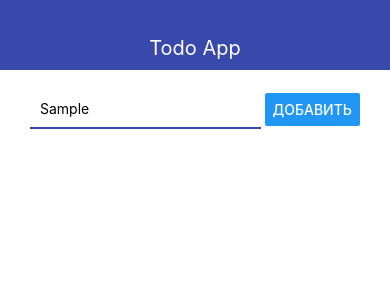
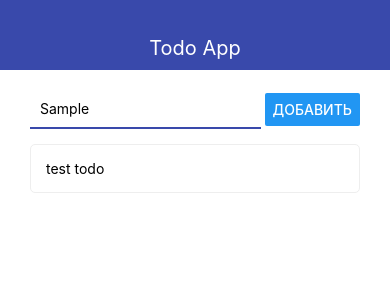
Before and after one commit to alex170485/ToDo_App_React_Native, a React Native app: screen / in a window 390 px wide. Both pictures are taken after typing "Sample" into the empty fields and a click on the button "ДОБАВИТЬ". Shown: the top 300 px of the page. Built offline with nearby package versions, Linux system fonts and the light colour scheme.

Commit message:
add setState

```diff
--- a/App.js
+++ b/App.js
@@ -1,15 +1,30 @@
 import { StatusBar } from 'expo-status-bar';
-import React from 'react';
+import React, {useState} from 'react';
 import { StyleSheet, Text, View } from 'react-native';
 import {NavBar} from "./src/NavBar";
 import {AddTodo} from "./src/AddTodo";
+import {Todo} from "./src/Todo";
 
 export default function App() {
-  return (
-    <View >
+
+    const [todos, setTodos] = useState([]);
+    const addTodo = (title) => {
+        setTodos(prev => [...prev, {
+            id: Date.now().toString(),
+            title: title
+        }])
+    }
+
+    return (
+    <View>
       <NavBar title = {'Todo App'}/>
         <View style={styles.container}>
-      <AddTodo/>
+      <AddTodo onSubmit = {addTodo}/>
+      <View>
+          {todos.map(todo => {
+              return <Todo todo={todo} key = {todo.id}/>
+          })}
+      </View>
       <StatusBar style="auto" />
         </View>
     </View>
--- a/src/AddTodo.js
+++ b/src/AddTodo.js
@@ -5,10 +5,14 @@
 
 
 export const AddTodo = props => {
+
+    const pressHandler = () => {
+        props.onSubmit('test todo')
+    }
     return (
         <View style = {styles.block}>
             <TextInput style = {styles.input}/>
-            <Button title = 'Добавить'/>
+            <Button title = 'Добавить' onPress = {pressHandler}/>
         </View>
     )
 }
@@ -17,7 +21,8 @@
     block: {
         flexDirection: 'row',
         justifyContent: 'space-between',
-        alignItems: 'center'
+        alignItems: 'center',
+        marginBottom: 15
     },
     input: {
         width: '70%',
--- /dev/null
+++ b/src/Todo.js
@@ -0,0 +1,25 @@
+import React from 'react'
+import {View, StyleSheet, Text} from "react-native";
+
+
+export const Todo = ({todo}) => {
+    return (
+        <View style = {styles.todo}>
+            <Text>{todo.title}</Text>
+        </View>
+    )
+}
+
+const styles = StyleSheet.create({
+    todo: {
+        flexDirection: 'row',
+        alignItems: 'center',
+        padding: 15,
+        borderWidth: 1,
+        borderColor: '#eee',
+        borderRadius: 5,
+        marginBottom: 10
+
+    }
+
+})
```
